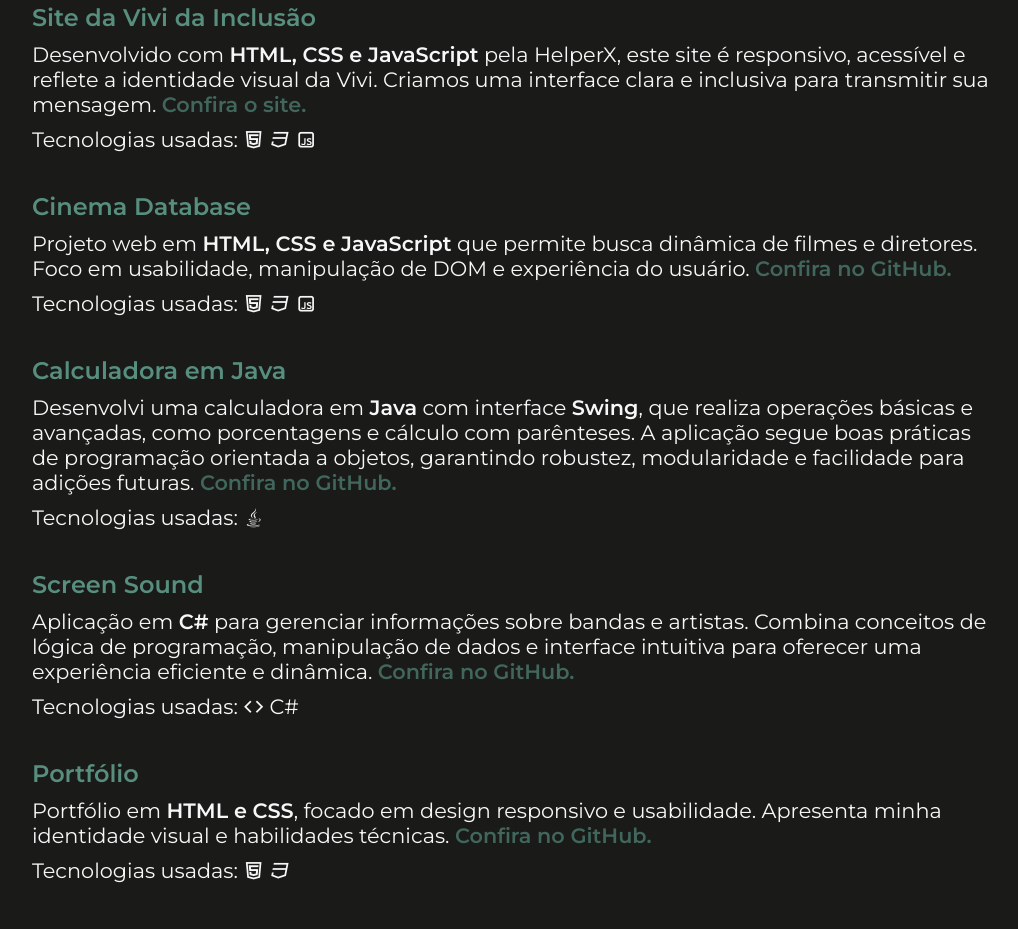
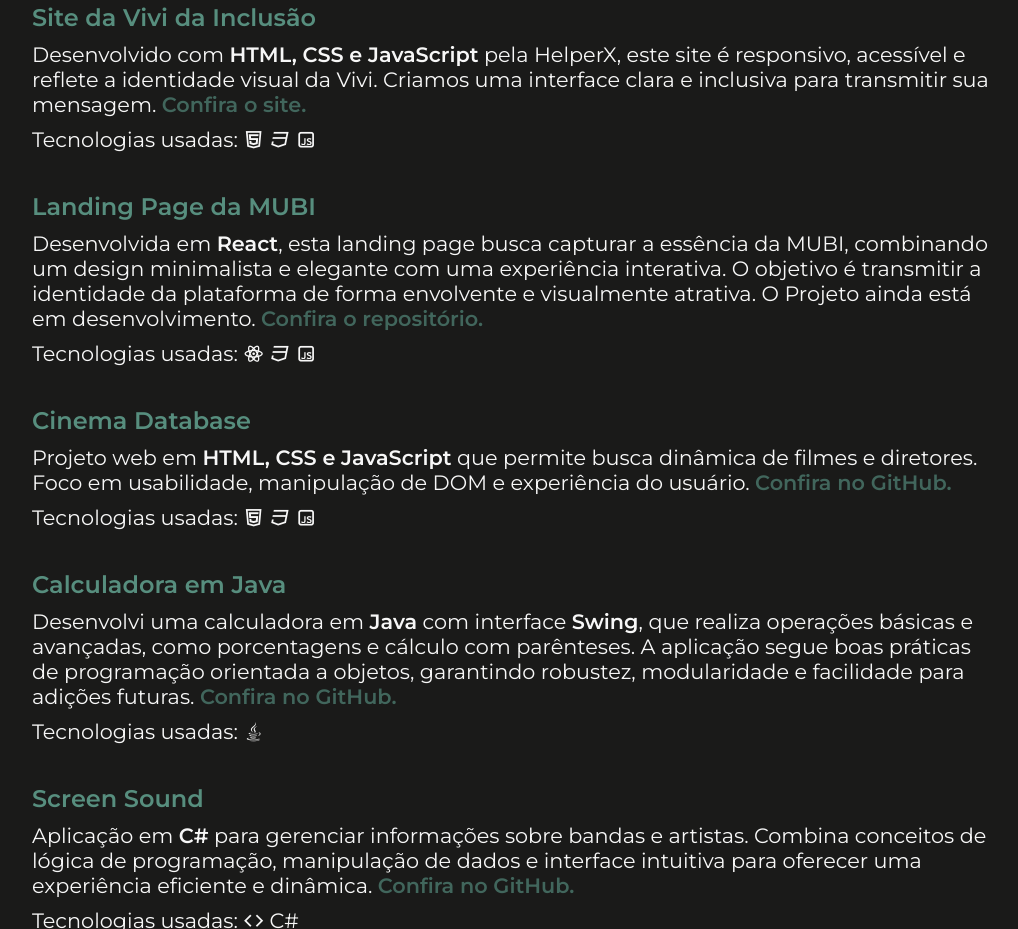
Before and after one commit to lucasweacked/lucasbarros, a plain HTML site: page index.html in a window 1280 px wide. Shown: the part 2298-3227 px from the top of the page, without its empty margins (128-1146 px from the left). Drawn offline with nearby package versions, Linux system fonts and the light colour scheme.

Commit message:
atualizacao: mudanca no script e adicao da landing page da mubi nos projetos no index.html

```diff
--- a/index.html
+++ b/index.html
@@ -100,6 +100,24 @@
                 <p class="projetos__conteudo__projetos__tecnologias">
                     Tecnologias usadas:
                     <i class="ri-html5-line"></i>
+                    <i class="ri-css3-line"></i>
+                    <i class="ri-javascript-line"></i>
+                </p>
+            </section>
+
+            <!-- Landing Page MUBI -->
+            <section class="projetos__conteudo__projetos">
+                <h3 class="projetos__conteudo__projetos__titulo">Landing Page da MUBI</h3>
+                <p class="projetos__conteudo__projetos__paragrafo">
+                    Desenvolvida em <strong>React</strong>, esta landing page busca capturar a essência da MUBI, combinando um
+                    design minimalista e elegante com uma experiência interativa. O objetivo é transmitir a identidade
+                    da plataforma de forma envolvente e visualmente atrativa. O Projeto ainda está em desenvolvimento.
+                    <a href="https://github.com/lucasweacked/mubi-react" target="_blank" rel="noopener noreferrer">Confira o
+                        repositório.</a>
+                </p>
+                <p class="projetos__conteudo__projetos__tecnologias">
+                    Tecnologias usadas:
+                    <i class="ri-reactjs-line"></i>
                     <i class="ri-css3-line"></i>
                     <i class="ri-javascript-line"></i>
                 </p>
--- a/script.js
+++ b/script.js
@@ -51,7 +51,7 @@ link3.addEventListener('click', () => {
     scrollToElement('.contato');
 });
 
-// Script menu
+// Script de menu 'hamburger'
 document.addEventListener("DOMContentLoaded", () => {
     const menuToggle = document.querySelector(".menu-toggle");
     const menu = document.querySelector(".cabecalho__menu");
```
